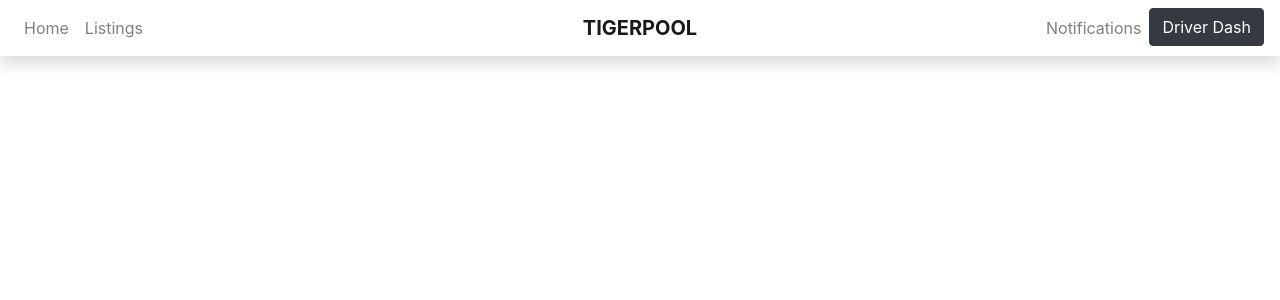
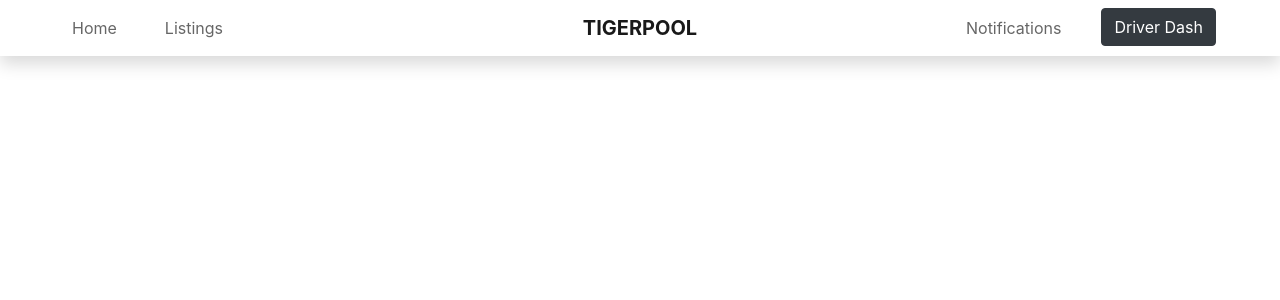
Before and after one commit to Jeremy523/tigerpool, a React (Create React App) app: page / in a window 1280 px wide. Shown: the top 300 px of the page. Built offline with nearby package versions, Linux system fonts and the light colour scheme.

Commit message:
Fixed syntax, navbar padding, color

```diff
--- a/src/App.css
+++ b/src/App.css
@@ -6,9 +6,10 @@
 
 
 /* MOBILE-FIRST STYLES  */
-.navbar {
-  color: black;
+.navbar-light .navbar-nav .nav-link {
+  color: rgba(0,0,0,0.6);
 }
+
 .navbar-brand {
   display: block;
   text-transform: uppercase;
@@ -42,10 +43,16 @@
   .hidden {
     display: none;
   }
+  .navbar {
+    padding: .5rem 4rem;
+  }
   .navbar-brand {
     position: absolute;
     left: 50%;
     transform: translatex(-50%);
+  }
+  .navbar-expand-lg .navbar-nav .nav-link {
+    padding-right: 2.5rem;
   }
 }
 
--- a/src/components/Navbar.js
+++ b/src/components/Navbar.js
@@ -5,35 +5,35 @@ class Navbar extends React.Component {
 
   render() {
     return (
-      <nav class="navbar shadow sticky-top navbar-expand-lg navbar-light bg-white">
-        <button class="navbar-toggler navbar-toggler-right" type="button" data-toggle="collapse" data-target="#navbar-toggler" aria-controls="navbar-toggler" aria-expanded="false" aria-label="Toggle navigation">
-          <span class="navbar-toggler-icon"></span>
+      <nav className="navbar shadow sticky-top navbar-expand-lg navbar-light bg-white">
+        <button className="navbar-toggler navbar-toggler-right" type="button" data-toggle="collapse" data-target="#navbar-toggler" aria-controls="navbar-toggler" aria-expanded="false" aria-label="Toggle navigation">
+          <span className="navbar-toggler-icon"></span>
         </button>
-        <a class="navbar-brand mx-auto" href="/home">
+        <a className="navbar-brand mx-auto" href="/home">
           Tigerpool
         </a>
-        <div class="collapse navbar-collapse" id="navbar-toggler">
-          <ul class="navbar-nav mr-auto mt-2 mt-md-0">
-            <li class="nav-item">
-              <a class="nav-link" exact strict href="/home">Home</a>
+        <div className="collapse navbar-collapse" id="navbar-toggler">
+          <ul className="navbar-nav mr-auto mt-2 mt-md-0">
+            <li className="nav-item">
+              <a className="nav-link" exact href="/home">Home</a>
             </li>
-            <li class="nav-item">
-              <a class="nav-link" href="/listings">Listings</a>
+            <li className="nav-item">
+              <a className="nav-link" href="/listings">Listings</a>
             </li>
-            <li class="nav-item">
-              <a class="nav-link hidden" href="/notifications">Notifications</a>
+            <li className="nav-item">
+              <a className="nav-link hidden" href="/notifications">Notifications</a>
             </li>
-            <li class="nav-item">
-              <a class="nav-link hidden" href="/dashboard">Driver Dash</a>
+            <li className="nav-item">
+              <a className="nav-link hidden" href="/dashboard">Driver Dash</a>
             </li>
           </ul>
-          <div class="navbar-collapse collapse w-100 order-3 dual-collapse2">
-            <ul class="navbar-nav ml-auto">
-              <li class="nav-item">
-                <a class="nav-link" href="/notifications">Notifications</a>
+          <div className="navbar-collapse collapse w-100 order-3 dual-collapse2">
+            <ul className="navbar-nav ml-auto">
+              <li className="nav-item">
+                <a className="nav-link" href="/notifications">Notifications</a>
               </li>
-              <li class="nav-item">
-                <a href="/dashboard" class="btn btn-dark driver-dash-link">
+              <li className="nav-item">
+                <a href="/dashboard" className="btn btn-dark driver-dash-link">
                   Driver Dash
                 </a>
               </li>
```
